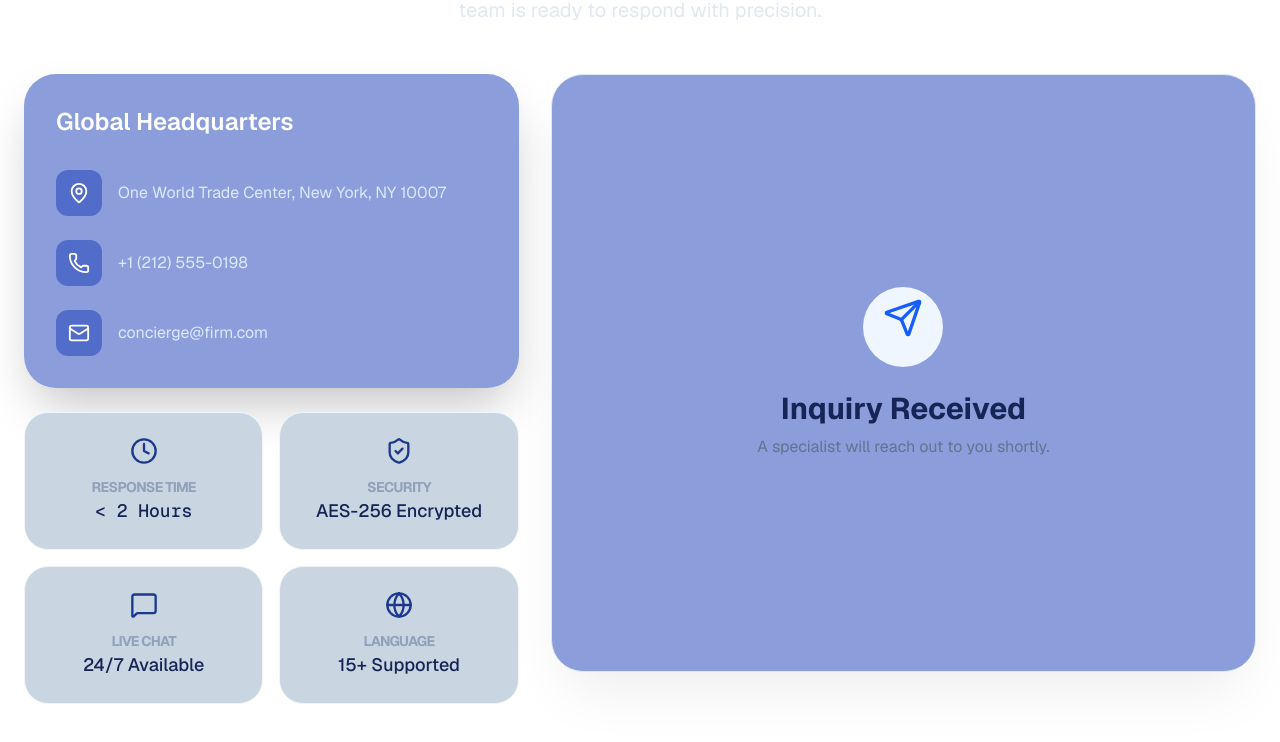
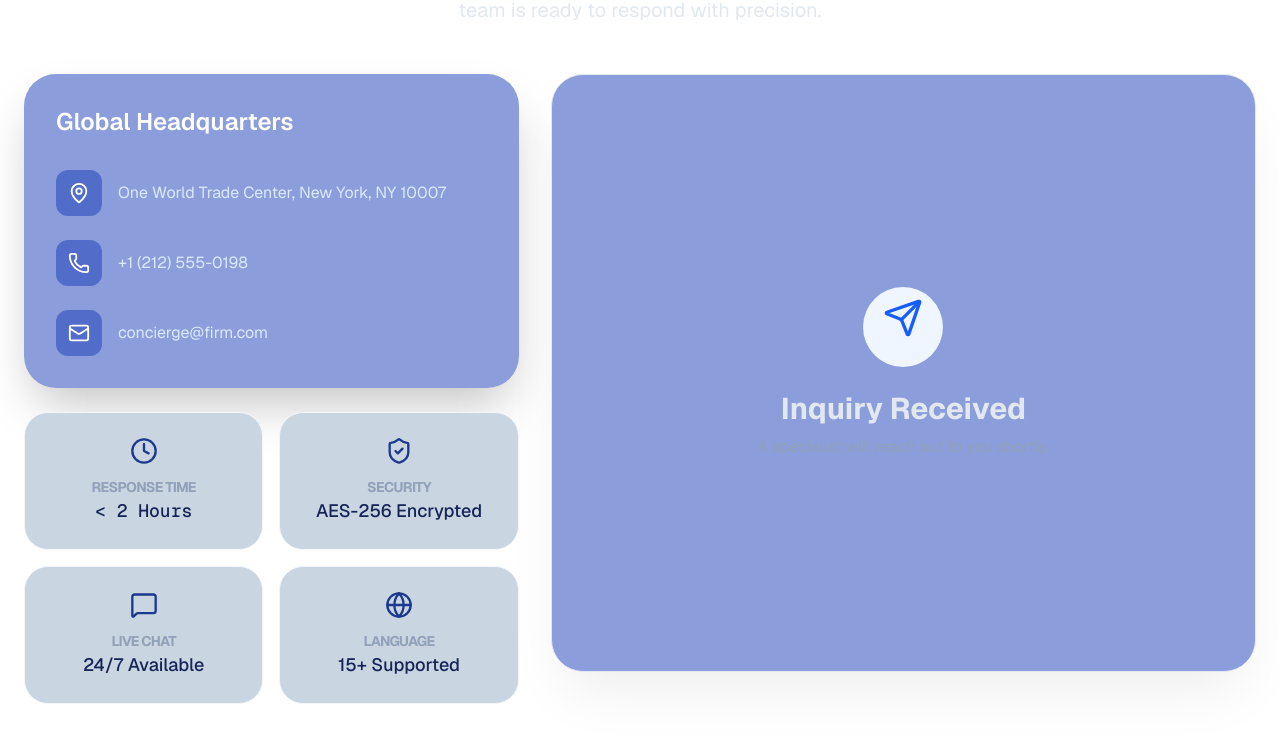
Before and after one commit to whofvckisblaqo/class-collaboration, a Next.js app: page /contact in a window 1280 px wide. Both pictures are taken after typing "Sample", "name@example.com", "Sample" into the empty fields and a click on the button "Deliver Message". Shown: the part 267-1009 px from the top of the page. Built offline with nearby package versions, Linux system fonts and the light colour scheme.

Commit message:
update from Jude

```diff
--- a/src/app/contact/page.js
+++ b/src/app/contact/page.js
@@ -99,8 +99,8 @@ export default function ProfessionalContact() {
                   <div className="w-20 h-20 bg-blue-50 text-blue-600 rounded-full flex items-center justify-center mb-6">
                     <Send size={40} className="animate-bounce" />
                   </div>
-                  <h3 className="text-3xl font-bold text-blue-950">Inquiry Received</h3>
-                  <p className="text-slate-500 mt-2">A specialist will reach out to you shortly.</p>
+                  <h3 className="text-3xl font-bold text-slate-200">Inquiry Received</h3>
+                  <p className="text-slate-400 mt-2">A specialist will reach out to you shortly.</p>
                 </div>
               ) : (
                 <form onSubmit={handleSubmit} className="space-y-8">
```
